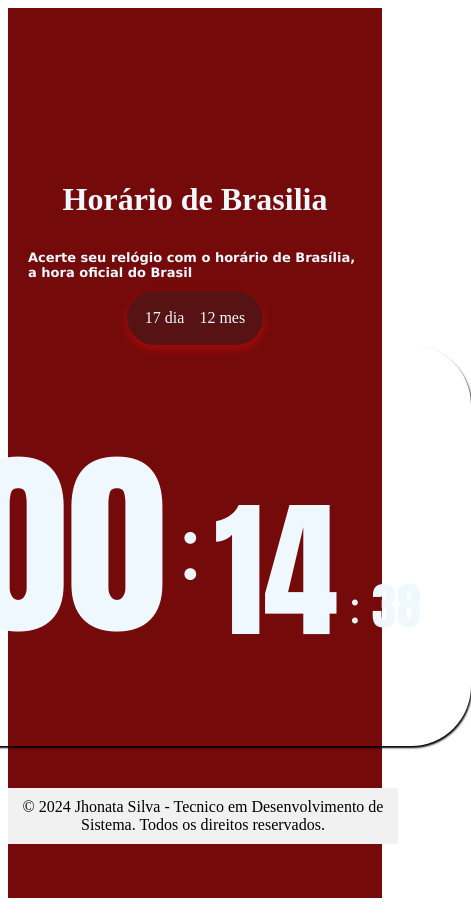
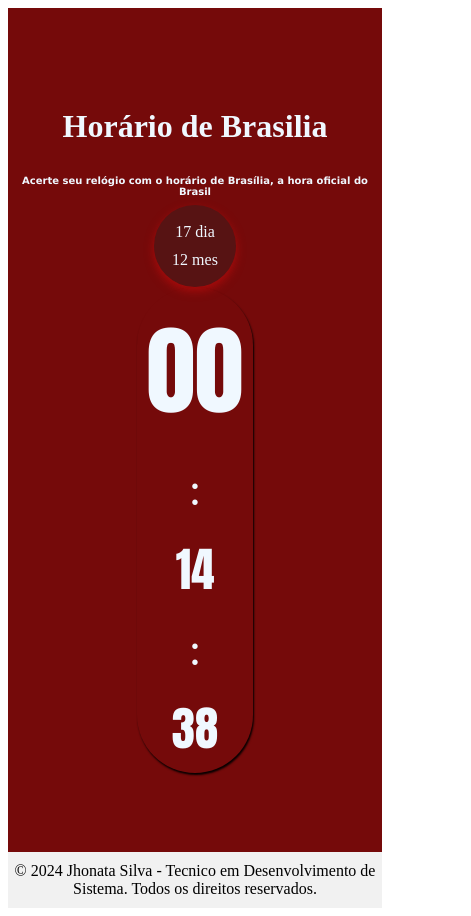
Before and after one commit to vendedorjh/relogiojav, a plain HTML site: page index.html in a window 390 px wide. Shown: the whole page, 471 px wide, since content can reach past the window. Drawn offline with Linux system fonts and the light colour scheme.

Commit message:
Update index.html
alternando para o segundo css com responsividade

```diff
--- a/index.html
+++ b/index.html
@@ -6,7 +6,7 @@
     <meta http-equiv="X-UA-Compatible" content="IE=edge">
     <meta name="viewport" content="width=device-width, initial-scale=1.0">
     <title>Relógio</title>
-    <link rel="stylesheet" href="/style.css">
+    <link rel="stylesheet" href="/styledois.css">
 </head>
 
 <body>
```
